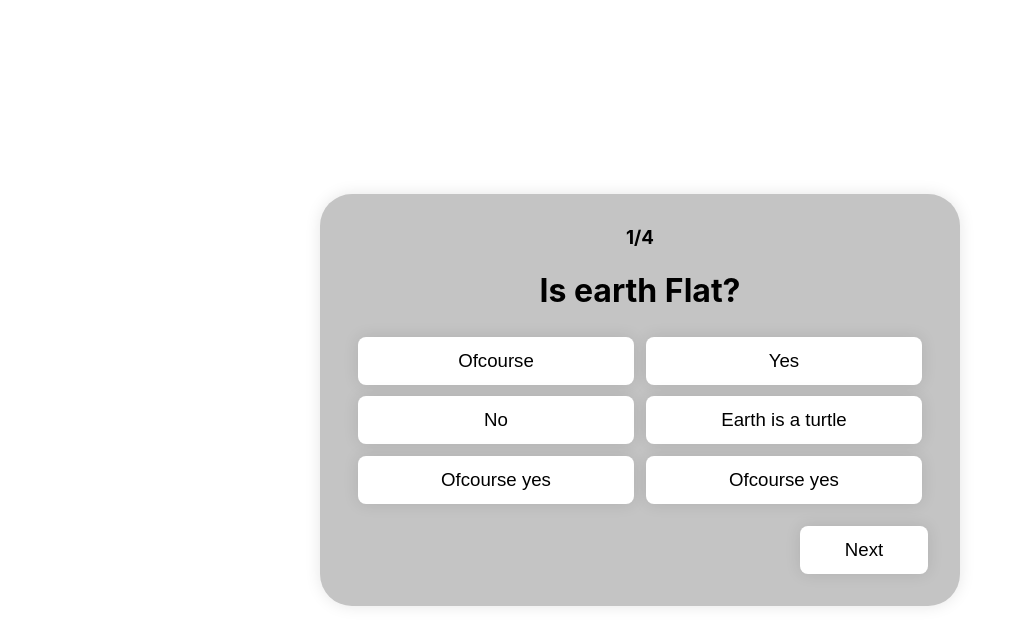
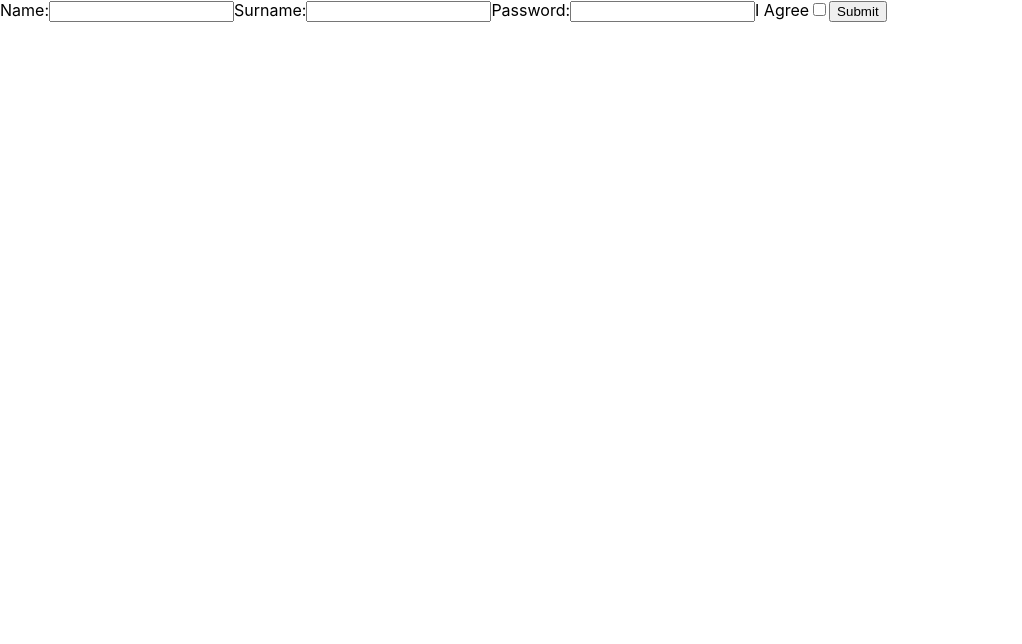
Before and after one commit to W1nt3rR/react-classes, a React (Create React App) app in the folder my-app/: page / in a window 1280 px wide. Shown: the top 644 px of the page, without its empty margins (0-1022 px from the left). Built offline with nearby package versions, Linux system fonts and the light colour scheme.

Commit message:
text inputs and forms

```diff
--- /dev/null
+++ b/my-app/src/components/functional/SimpleForm/index.jsx
@@ -0,0 +1,47 @@
+import { useState } from "react";
+
+const SimpleForm = (props) => {
+
+    // const [name, setName] = useState("");
+    // const [surname, setSurname] = useState("");
+
+    const [inputs, setInputs] = useState({name: "", surname: "", password: "", agree: false})
+
+    function handleChange(e) {
+        if(e.target.type == "checkbox")
+            setInputs({
+                ...inputs,
+                [e.target.id]: e.target.checked
+            });
+        else
+            setInputs({
+                ...inputs,
+                [e.target.id]: e.target.value
+            });
+    }
+
+    return (
+        <form
+            onSubmit={(e) => {
+                e.preventDefault();
+                // api.get({name: name, surname: surname});
+                // console.log({inputs.name, inputs.surname});
+                console.log(inputs);
+            }}
+        >
+            <label htmlFor="">Name:</label>
+            <input type="text" value={inputs.name} onChange={handleChange} id="name" />
+            <label htmlFor="">Surname:</label>
+            <input type="text" value={inputs.surname} onChange={handleChange} id="surname" />
+            <label htmlFor="">Password:</label>
+            <input type="password" value={inputs.password} onChange={handleChange} id="password" />
+
+            <label>I Agree</label>
+            <input type="checkbox" checked={inputs.agree} onChange={handleChange} id="agree" />
+
+            <input type="submit" />
+        </form>
+    );
+}
+
+export default SimpleForm;
--- /dev/null
+++ b/my-app/src/components/functional/TextInput/index.jsx
@@ -0,0 +1,35 @@
+import { useState } from "react";
+import style from "./input.module.css";
+
+const TextInput = (props) => {
+
+    const { defaultValue, label, onChange} = props;
+
+    const [text, setText] = useState(defaultValue);
+
+    const handleChange = (e) => {
+        setText(e.target.value)
+        if(onChange) {
+            onChange(e.target.value);
+        }
+    }
+
+
+    // console.log(text);
+
+    return (
+        <div className={style.container}>
+            { label && <p className={style.label}>{label}</p> }
+            <input
+                type="text"
+                value={text}
+                defaultValue={defaultValue}
+                onChange={handleChange}
+                className={style.textInput}
+                />
+        </div>
+    );
+
+}
+
+export default TextInput;
--- /dev/null
+++ b/my-app/src/components/functional/TextInput/input.module.css
@@ -0,0 +1,20 @@
+.textInput {
+    font-family: Arial, Helvetica, sans-serif;
+    font-size: 24px;
+    font-weight: 500;
+    color: rgb(90, 90, 60);
+    border: 2px solid gray;
+    border-radius: 4px;
+}
+
+.container {
+    position: relative;
+    padding: 20px 0;
+}
+
+.label {
+    position: absolute;
+    top: 0px;
+    left: 10px;
+    margin: 0;
+}
--- a/my-app/src/index.js
+++ b/my-app/src/index.js
@@ -17,6 +17,8 @@ import Calculator from './components/functional/Calculator';
 import Conditional from './components/functional/Conditional';
 import Badge from './components/functional/Badge';
 import Quiz from './components/functional/Quiz';
+import TextInput from './components/functional/TextInput';
+import SimpleForm from './components/functional/SimpleForm';
 
 const root = ReactDOM.createRoot(document.getElementById('root'));
 root.render(
@@ -58,7 +60,21 @@ root.render(
     <Badge type="badge2"></Badge>
     <Badge type="twitter"></Badge> */}
 
-    <Quiz></Quiz>
+    {/* <Quiz></Quiz> */}
+
+    {/* <TextInput
+      value="nesto"
+      defaultValue="nesto 2"
+      label="Neki label"
+      onChange={(text) => {
+        console.log(text);
+        // setState
+        }
+      }>
+
+      </TextInput> */}
+
+      <SimpleForm></SimpleForm>
 
 
   </React.StrictMode>
```
